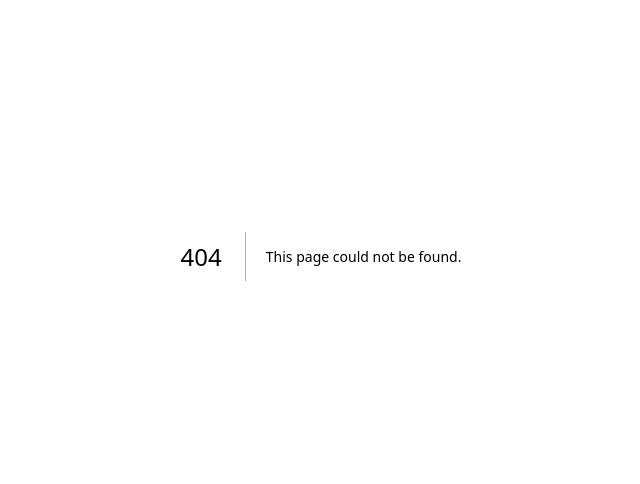
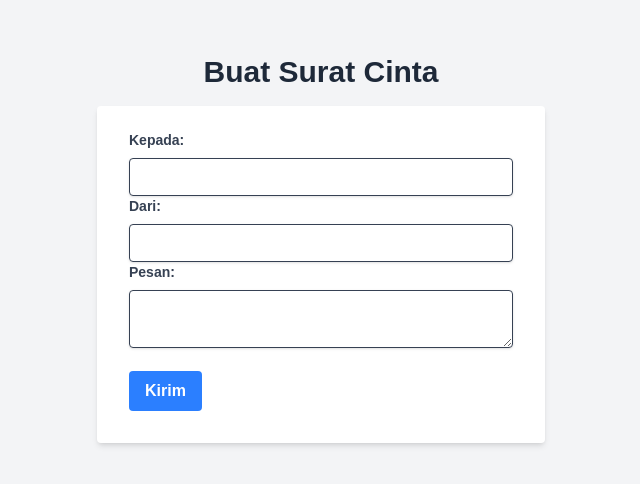
Before and after one commit to RyHarJr/loveletter-app, a Next.js app: page /form in a window 1280 px wide. Before the commit this address had no page. Shown: the part 144-628 px from the top of the page, without its empty margins (319-959 px from the left). Built offline with nearby package versions, Linux system fonts and the light colour scheme.

Commit message:
Add form component for love letter submission

```diff
--- /dev/null
+++ b/src/pages/form.js
@@ -0,0 +1,131 @@
+import { useState } from "react"
+import { useRouter } from "next/router"
+
+const Form = () => {
+    const [formData, setFormData] = useState({
+        to: "",
+        name: "",
+        message: ""
+    })
+
+    const [showAlert, setShowAlert] = useState(false)
+    const [alertContent, setAlertContent] = useState({
+        title: "",
+        message: "",
+        success: false
+    })
+
+    const router = useRouter()
+
+    const handleChange = (e) => {
+        setFormData({
+            ...formData,
+            [e.target.name]: e.target.value
+        })
+    }
+
+    const handleSubmit = async (e) => {
+        e.preventDefault()
+        try {
+            const response = await fetch("https://your-api-endpoint.com/send", {
+                method: "POST",
+                headers: {
+                    "Content-Type": "application/json",
+                },
+                body: JSON.stringify(formData),
+            })
+
+            const result = await response.json()
+            console.log("Success:", result)
+            setAlertContent({
+                title: "Berhasil!",
+                message: "Surat cinta berhasil dikirim.",
+                success: true
+            })
+            setShowAlert(true)
+        } catch (error) {
+            console.error("Error:", error)
+            setAlertContent({
+                title: "Gagal!",
+                message: "Terjadi kesalahan saat mengirim surat.",
+                success: false
+            })
+            setShowAlert(true)
+        }
+    }
+
+    const handleNext = () => {
+        setShowAlert(false)
+        router.push("/list")
+    }
+
+    return (
+        <div className="min-container flex flex-col items-center justify-center h-screen bg-gray-100 relative">
+            <h2 className="text-3xl font-bold mb-4 text-gray-800">Buat Surat Cinta</h2>
+            <form onSubmit={handleSubmit} className="bg-white shadow-md rounded px-8 pt-6 pb-8 mb-4 w-340 max-w-md">
+                <label htmlFor="to" className="block text-gray-700 text-sm font-bold mb-2">Kepada:</label>
+                <input
+                    type="text"
+                    id="to"
+                    name="to"
+                    value={formData.to}
+                    onChange={handleChange}
+                    required
+                    className="shadow appearance-none border rounded w-full py-2 px-3 text-gray-700 leading-tight focus:outline-none focus:shadow-outline"
+                />
+
+                <label htmlFor="name" className="block text-gray-700 text-sm font-bold mb-2">Dari:</label>
+                <input
+                    type="text"
+                    id="name"
+                    name="name"
+                    value={formData.name}
+                    onChange={handleChange}
+                    required
+                    className="shadow appearance-none border rounded w-full py-2 px-3 text-gray-700 leading-tight focus:outline-none focus:shadow-outline"
+                />
+
+                <label htmlFor="message" className="block text-gray-700 text-sm font-bold mb-2">Pesan:</label>
+                <textarea
+                    id="message"
+                    name="message"
+                    value={formData.message}
+                    onChange={handleChange}
+                    required
+                    className="shadow appearance-none border rounded w-full py-2 px-3 text-gray-700 leading-tight focus:outline-none focus:shadow-outline"
+                ></textarea>
+
+                <button type="submit" className="bg-blue-500 hover:bg-blue-700 text-white font-bold py-2 px-4 rounded mt-4">
+                    Kirim
+                </button>
+            </form>
+
+            {/* Alert Modal */}
+            {showAlert && (
+                <div className="fixed inset-0 bg-black bg-opacity-30 flex items-center justify-center z-50">
+                    <div className="bg-white p-6 rounded-lg shadow-lg max-w-sm w-full">
+                        <h3 className="text-xl font-semibold mb-2 text-gray-800">{alertContent.title}</h3>
+                        <p className="mb-4 text-gray-700">{alertContent.message}</p>
+                        {alertContent.success ? (
+                            <button
+                                onClick={handleNext}
+                                className="bg-green-500 hover:bg-green-700 text-white font-bold py-2 px-4 rounded"
+                            >
+                                Lanjut
+                            </button>
+                        ) : (
+                            <button
+                                onClick={() => setShowAlert(false)}
+                                className="bg-blue-500 hover:bg-blue-700 text-white font-bold py-2 px-4 rounded"
+                            >
+                                OK
+                            </button>
+                        )}
+                    </div>
+                </div>
+            )}
+        </div>
+    )
+}
+
+export default Form
```
